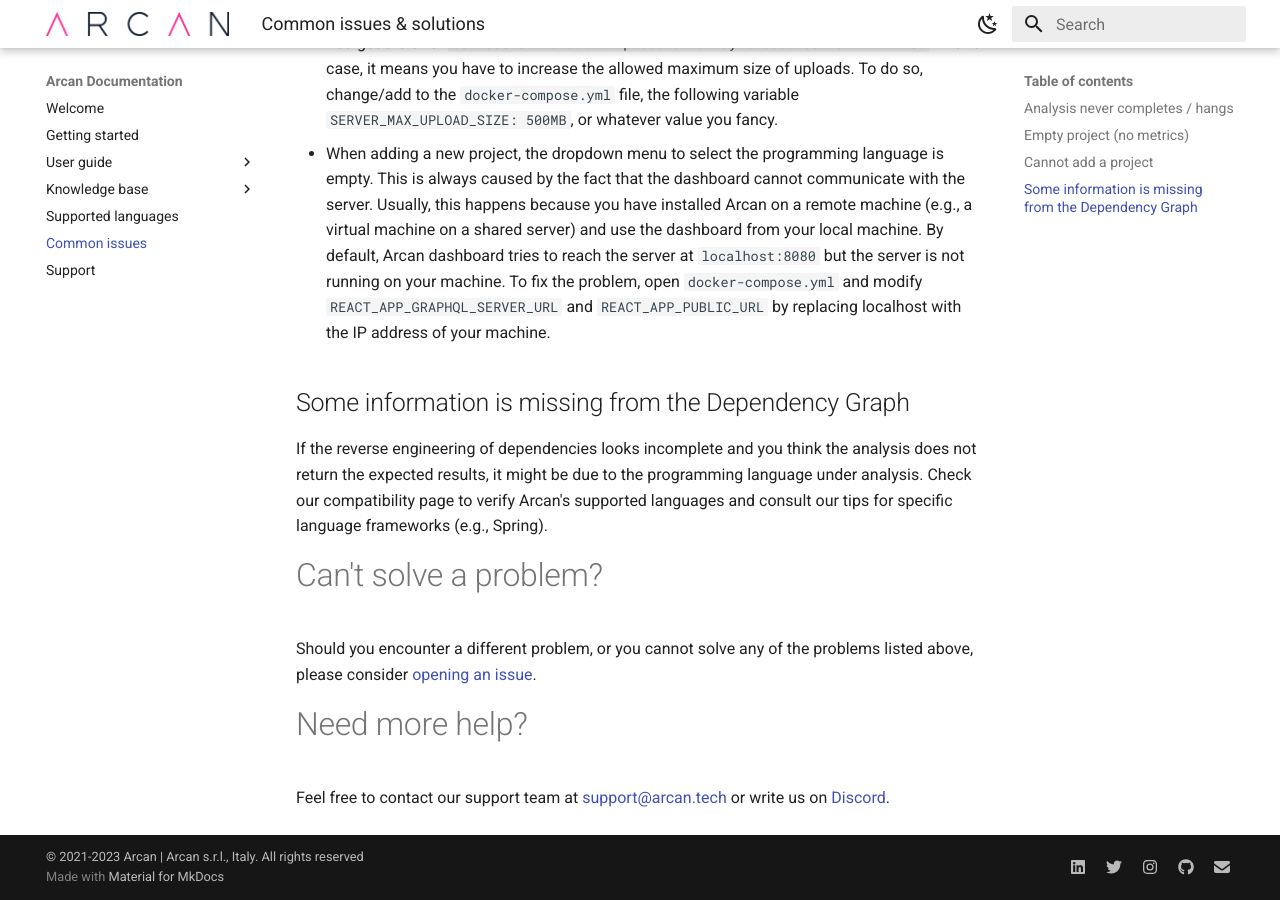
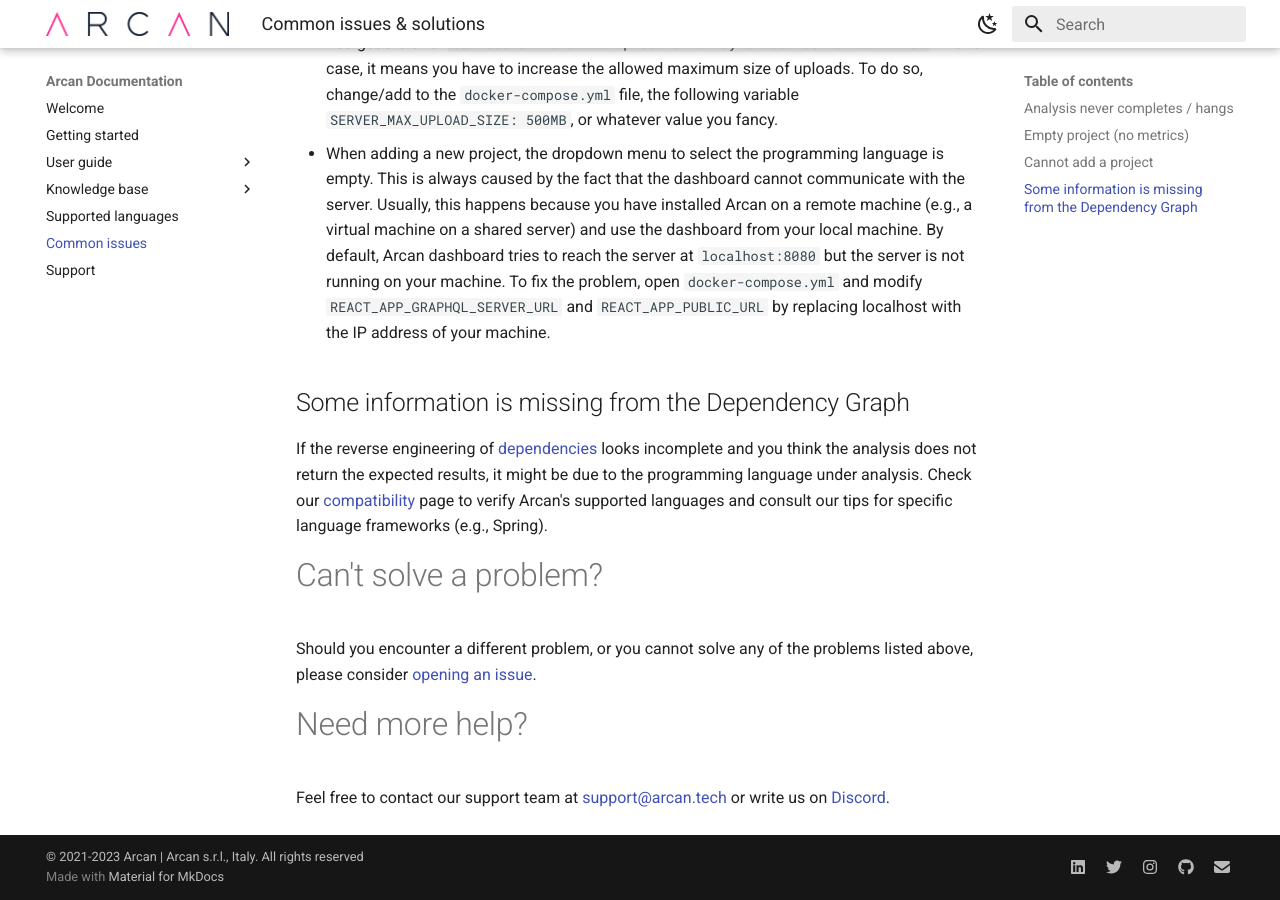
Before and after one commit to Arcan-Tech/arcan-docs, an MkDocs documentation site: the page built from docs/common-issues.md, in a window 1280 px wide and 900 px high, scrolled down 1670 px. Built offline with MkDocs 1.6.1 and Material for MkDocs 9.7.7, drawn with Linux system fonts in a browser that asks for light colours; the version menu is left out; part of the change alters nothing that is shown.

```diff
--- a/docs/common-issues.md
+++ b/docs/common-issues.md
@@ -38,7 +38,7 @@ If you cannot add to Arcan your project, then it might be because:
 
 ## Some information is missing from the Dependency Graph
 
-If the reverse engineering of dependencies looks incomplete and you think the analysis does not return the expected results, it might be due to the programming language under analysis. Check our compatibility page to verify Arcan's supported languages and consult our tips for specific language frameworks (e.g., Spring).
+If the reverse engineering of [dependencies](glossary.md#dependency-graph) looks incomplete and you think the analysis does not return the expected results, it might be due to the programming language under analysis. Check our [compatibility](compatibility.md) page to verify Arcan's supported languages and consult our tips for specific language frameworks (e.g., Spring).
 
 
 # Can't solve a problem?
```
